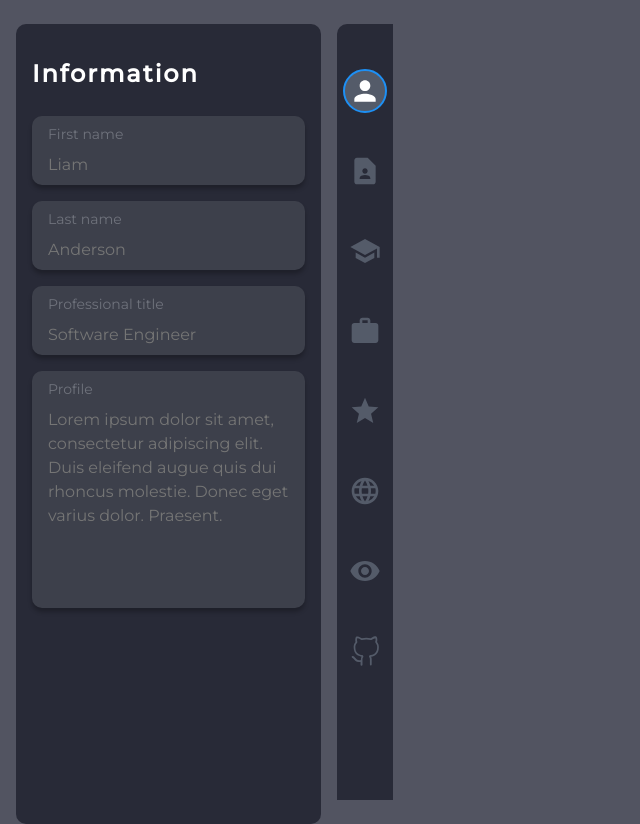
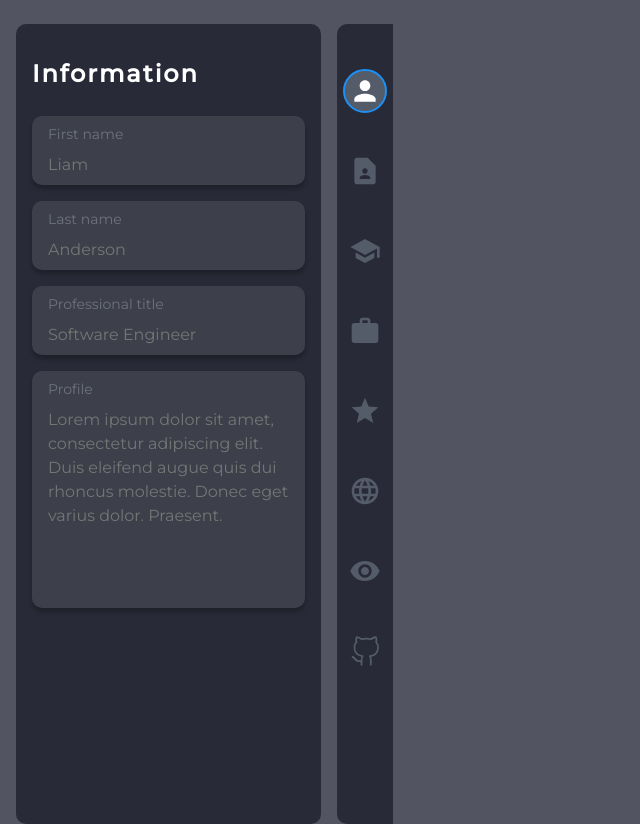
Before and after one commit to LPRegen/resume-builder, a React (Create React App) app: page /information in a window 1280 px wide. Shown: the whole page, without its empty margins (0-640 px from the left). Built offline with nearby package versions, Linux system fonts and the light colour scheme.

Commit message:
Modify style

```diff
--- a/src/components/Navbar.jsx
+++ b/src/components/Navbar.jsx
@@ -57,7 +57,8 @@ const NavigationBar = styled.nav`
   align-items: center;
   gap: 2rem;
   font-size: 2rem;
-  border-radius: 10px 0 0 0;
+  border-radius: 10px 0 0 10px;
+  height: 100%;
 `;
 
 const StyledNavLink = styled(NavLink)`
```
